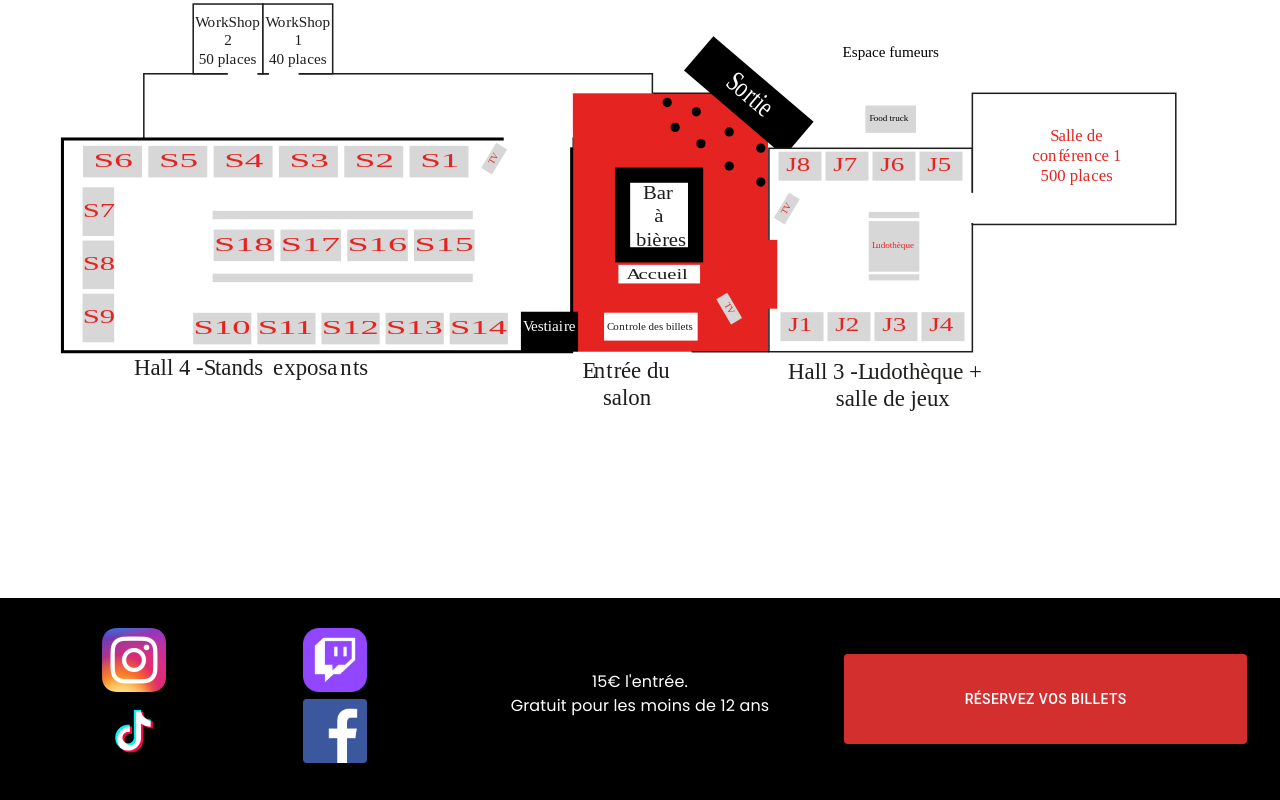
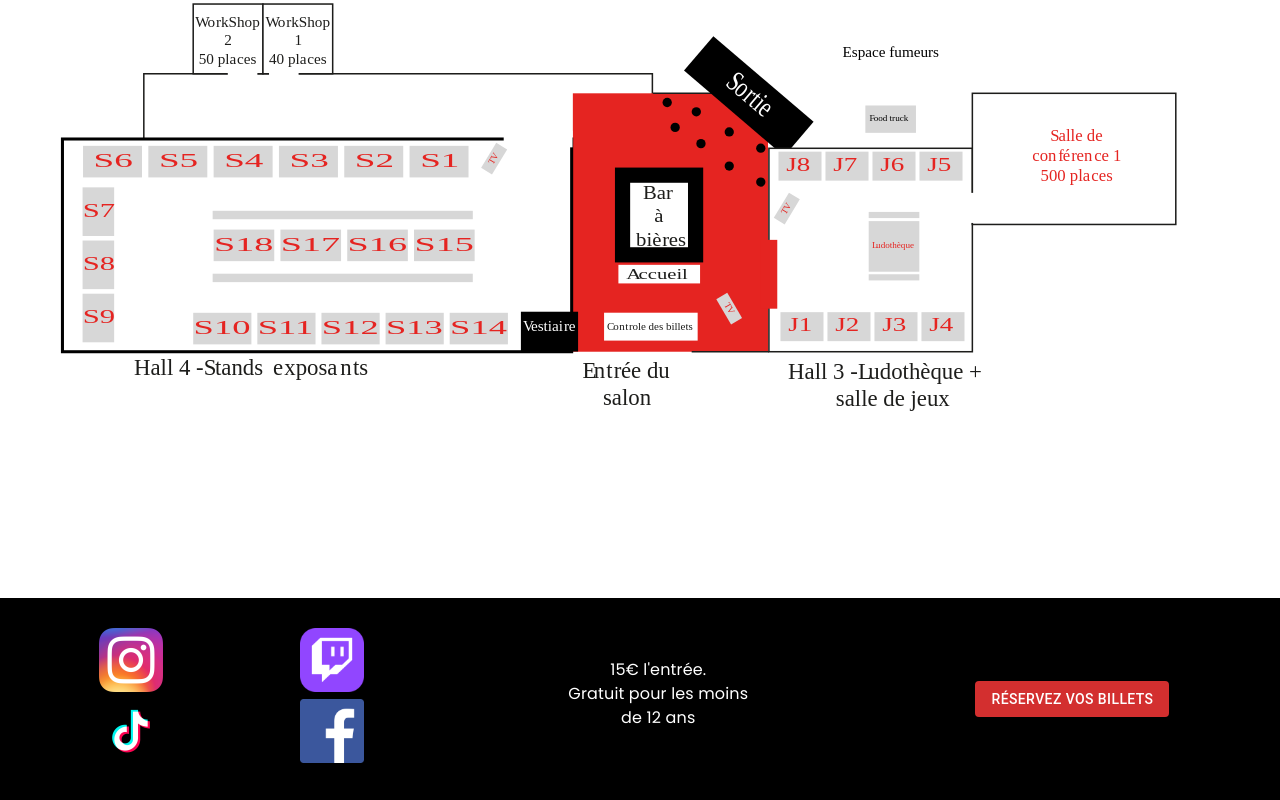
Before and after one commit to robinbaud/RPGaming-Fest, a React (Create React App) app in the folder rpgaming/: page / in a window 1280 px wide. Shown: the part 1574-2374 px from the top of the page. Built offline with nearby package versions, Linux system fonts and the light colour scheme; a web font is replaced by a local one.

Commit message:
Update App.js

```diff
--- a/rpgaming/src/App.js
+++ b/rpgaming/src/App.js
@@ -161,12 +161,12 @@ function App() {
       </div>
 
       <div className="footer">
-        {windowWidth && windowWidth > 700 && (
+        {windowWidth && windowWidth > 760 && (
           <div
             style={{
               display: "flex",
               flexDirection: "row",
-              justifyContent: "space-evenly",
+              justifyContent: "space-between",
               alignItems: "center",
             }}
           >
@@ -206,19 +206,26 @@ function App() {
                 marginTop: "20px",
               }}
             >
-              15€ l'entrée. <br /> Gratuit pour les moins de 12 ans
+              15€ l'entrée. <br /> Gratuit pour les moins <br />
+              de 12 ans
             </Typography>
+            <div
+              style={{
+                width: "30%",
+              }}
+            >
               <Button
                 variant="contained"
                 color="error"
                 target="_blank"
-              style={{ width: "33%", height: "90px" }}
+                style={{ marginLeft: "3%" }}
               >
                 Réservez vos billets
               </Button>
             </div>
+          </div>
         )}
-        {windowWidth && windowWidth <= 700 && (
+        {windowWidth && windowWidth <= 760 && (
           <>
             <div
               style={{
@@ -257,6 +264,7 @@ function App() {
               variant="contained"
               color="error"
               href="https://www.eventbrite.fr/"
+              style={{ width: "30vw", height: "50%" }}
               target="_blank"
             >
               Réservez vos billets
```
Lines whose indentation alone changed are shown as unchanged.
